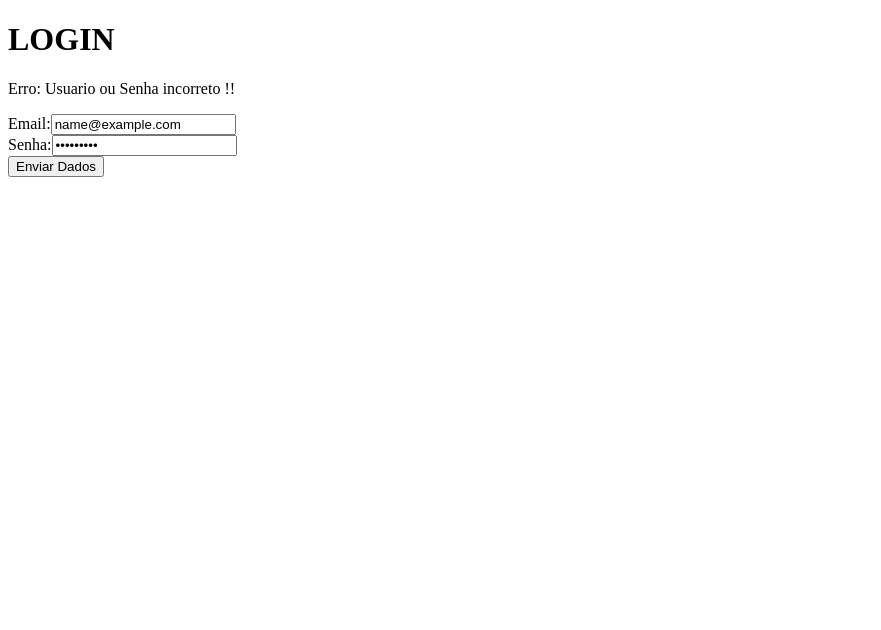
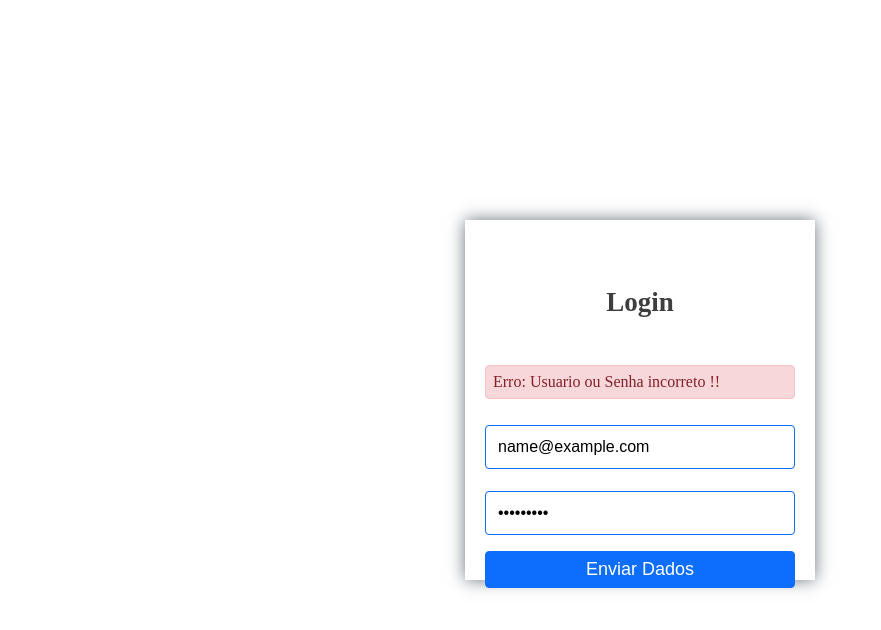
Before and after one commit to VitorBassDev/admNodeReact, a React (Create React App) app in the folder frontend/: page / in a window 1280 px wide. Both pictures are taken after typing "name@example.com", "Sample123" into the empty fields and a click on the button "Enviar Dados". Shown: the top 630 px of the page, without its empty margins (0-881 px from the left). Built offline with nearby package versions, Linux system fonts and the light colour scheme; no server answers.

Commit message:
Refecto: Pagina de Login Nova estrutura de apresentaçao Inclusao do style components Inclusao de mensagens de Confirmaçao ou Error de Login

```diff
--- a/frontend/src/pages/Login/index.js
+++ b/frontend/src/pages/Login/index.js
@@ -1,5 +1,6 @@
 import React, { useState, useContext} from 'react'
 import { useHistory } from 'react-router-dom'
+import { Container, FormLogin, Titulo, Input, ButtomPrimary, AlertDanger, AlertSuccess } from './styles';
 import {Context} from '../../Context/AuthContext'
 import api from './../../services/config/api'
 
@@ -8,7 +9,7 @@ import api from './../../services/config/api'
 
   const history = useHistory()
 
-  const {authenticated} = useContext(Context)
+  const { signIn } = useContext(Context);
 
   const [dadosUsuario, setUsuario] = useState({
     email: '',
@@ -25,8 +26,6 @@ import api from './../../services/config/api'
 
   const loginSubmit = async e =>{
     e.preventDefault()
-    console.log(dadosUsuario.email)
-    console.log(dadosUsuario.password)
 
     const headers = {
       'Content-Type': 'application/json'
@@ -51,6 +50,7 @@ import api from './../../services/config/api'
           })
           localStorage.setItem('token', JSON.stringify(response.data.token))
           api.defaults.headers.Authorization = `Bearer ${response.data.token}`
+          signIn(true);
           return history.push('/dashboard')
       }
 
@@ -63,37 +63,34 @@ import api from './../../services/config/api'
   }
 
   return (
-    <div>
-      <h1>LOGIN</h1>
-
-      {status.type === 'erro'? <p>{status.message}</p> : ""}
-      {status.type === 'success'? <p>{status.message}</p> : ""}
+    <Container>
+      <FormLogin>
+        { /* Titulo da página */}
+        <Titulo>Login</Titulo>
+      {status.type === 'erro'? <AlertDanger>{status.message}</AlertDanger> : ""}
+      {status.type === 'success'? <AlertSuccess>{status.message}</AlertSuccess> : ""}
 
       <form onSubmit={loginSubmit}>
 
-        <label> Email:</label>
-          <input
+          <Input
             type="text"
             name="email"
             placeholder="Digite o Email"
             onChange={valorInput}
           />
 
-        <br/>
-
-        <label> Senha:</label>
-          <input
+          <Input
             type="password"
             name="password"
             placeholder="Digite a senha"
             onChange={valorInput}
           />
-        <br/>
 
-        <button type="submit"> Enviar Dados</button>
 
-      </form>
-    </div>
+        <ButtomPrimary type="submit"> Enviar Dados</ButtomPrimary>
+        </form>
+        </FormLogin>
+      </Container>
   );
 }
 
--- /dev/null
+++ b/frontend/src/pages/Login/styles.js
@@ -0,0 +1,73 @@
+import styled from 'styled-components';
+
+export const Container = styled.section`
+    display: flex;
+    align-items:center;
+    justify-content:center;
+    height: 98vh;
+    width: 100%;
+`;
+
+export const FormLogin = styled.section`
+    width: 310px;
+    height: 320px;
+    margin: 20px auto;
+    box-shadow: 0 0 1em #6c757d;
+    padding: 20px;
+`;
+
+export const Titulo = styled.h1`
+    color: #3e3e3e;
+    font-size: 27px;
+    text-align: center;
+    padding: 20px 5px;
+`;
+
+export const Input = styled.input`
+    width: 100%;
+    padding: 12px;
+    border: 1px solid #0d6efd;
+    border-radius: 4px;
+    box-sizing: border-box;
+    margin-top: 6px;
+    margin-bottom: 16px;
+    resize: vertical;
+    font-size: 16px;
+    :focus {
+        outline: none !important;
+        border: 1px solid #1636dd;
+    }
+`;
+
+export const ButtomPrimary = styled.button`
+    width: 100%;
+    background-color: #0d6efd;
+    color: #fff;
+    padding: 7px 10px;
+    border: 1px solid #0d6efd;
+    border-radius: 4px;
+    cursor: pointer;
+    font-size: 18px;
+    :hover{
+        background-color: #1636dd;
+        color: #fff;
+    }
+`;
+
+export const AlertDanger = styled.p`
+    background-color: #f8d7da;
+    color: #842029;
+    margin: 20px 0;
+    border: 1px solid #f5c2c7;
+    border-radius: 4px;
+    padding: 7px;
+`;
+
+export const AlertSuccess = styled.p`
+    background-color: #d1e7dd;
+    color: #0f5132;
+    margin: 20px 0;
+    border: 1px solid #badbcc;
+    border-radius: 4px;
+    padding: 7px;
+`;
```
